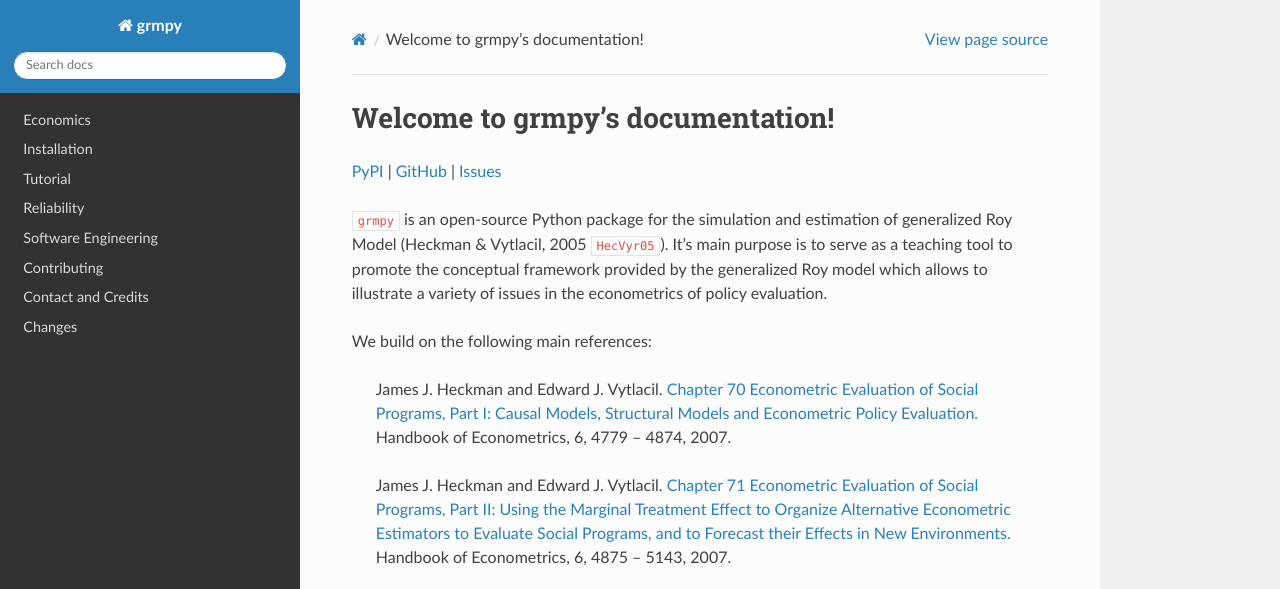
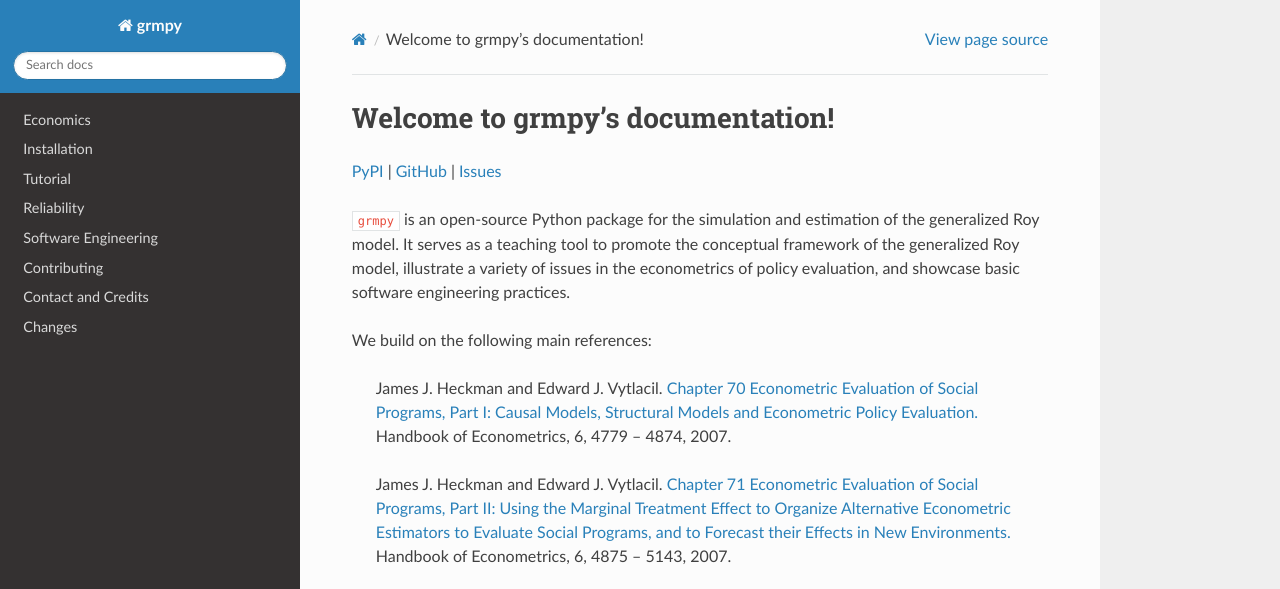
Before and after one commit to OpenSourceEconomics/grmpy, a Sphinx documentation site: the page built from docs/index.rst, in a window 1280 px wide and 1388 px high, cut to the strip 0-589 px from the top of the window. Built offline with Sphinx 7.4.7 and the Read the Docs theme 2.0.0, drawn with Linux system fonts in a browser that asks for light colours; cross-references to code outside the pages are shown as plain code.

Commit message:
edits to index

```diff
--- a/docs/index.rst
+++ b/docs/index.rst
@@ -8,7 +8,7 @@ Welcome to grmpy's documentation!
 
 `PyPI <https://pypi.python.org/pypi/grmpy>`_ | `GitHub <https://github.com/grmToolbox/grmpy>`_  | `Issues <https://github.com/grmToolbox/grmpy/issues>`_
 
-``grmpy`` is an open-source Python package for the simulation and estimation of generalized Roy Model (Heckman & Vytlacil, 2005 :cite:`HecVyr05`). It's main purpose is to serve as a teaching tool to promote the conceptual framework provided by the generalized Roy model which allows to illustrate a variety of issues in the econometrics of policy evaluation.
+``grmpy``  is an open-source Python package for the simulation and estimation of the generalized Roy model. It serves as a teaching tool to promote the conceptual framework of the generalized Roy model, illustrate a variety of issues in the econometrics of policy evaluation, and showcase basic software engineering practices.
 
 We build on the following main references:
 
```
